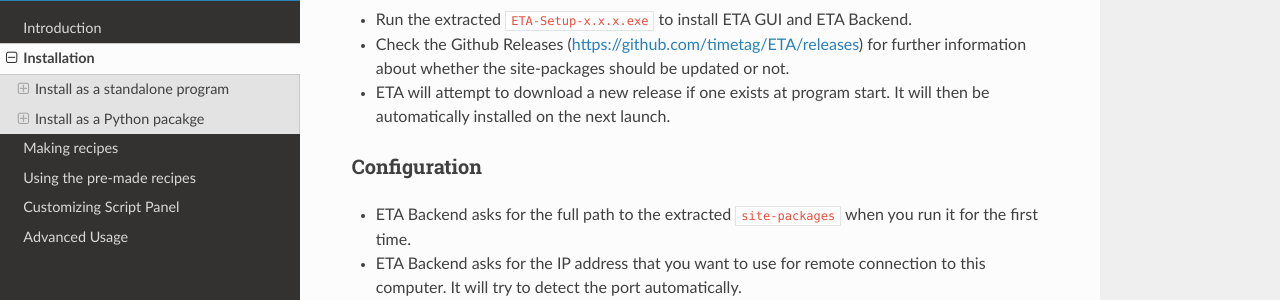
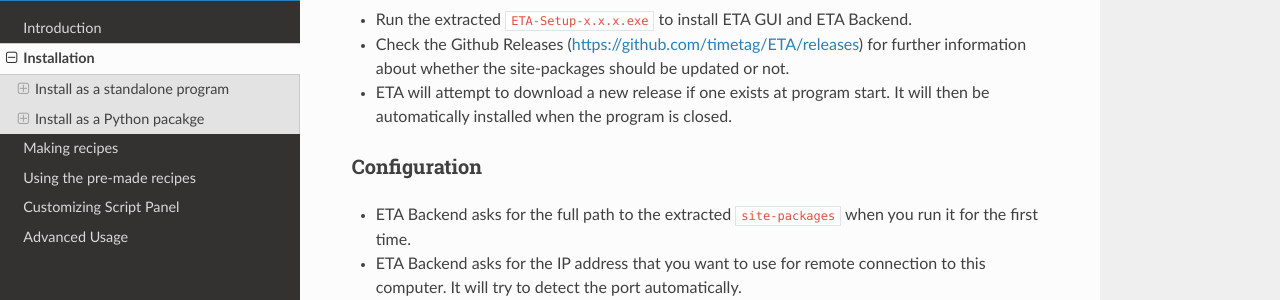
Before and after one commit to timetag/timetag.github.io, a Sphinx documentation site: the page built from docs/installation.rst, in a window 1280 px wide and 900 px high, scrolled down 617 px. Shown: the part 175-475 px from the top of the window. Built offline with Sphinx 7.4.7 and the Read the Docs theme 2.0.0, drawn with Linux system fonts in a browser that asks for light colours.

Commit message:
Update installation.rst

```diff
--- a/docs/installation.rst
+++ b/docs/installation.rst
@@ -33,7 +33,7 @@
 
 *       Check the Github Releases (https://github.com/timetag/ETA/releases) for further information about whether the site-packages should be updated or not.
 
-*       ETA will attempt to download a new release if one exists at program start. It will then be automatically installed on the next launch.
+*       ETA will attempt to download a new release if one exists at program start. It will then be automatically installed when the program is closed.
 
 Configuration
 ......
```
